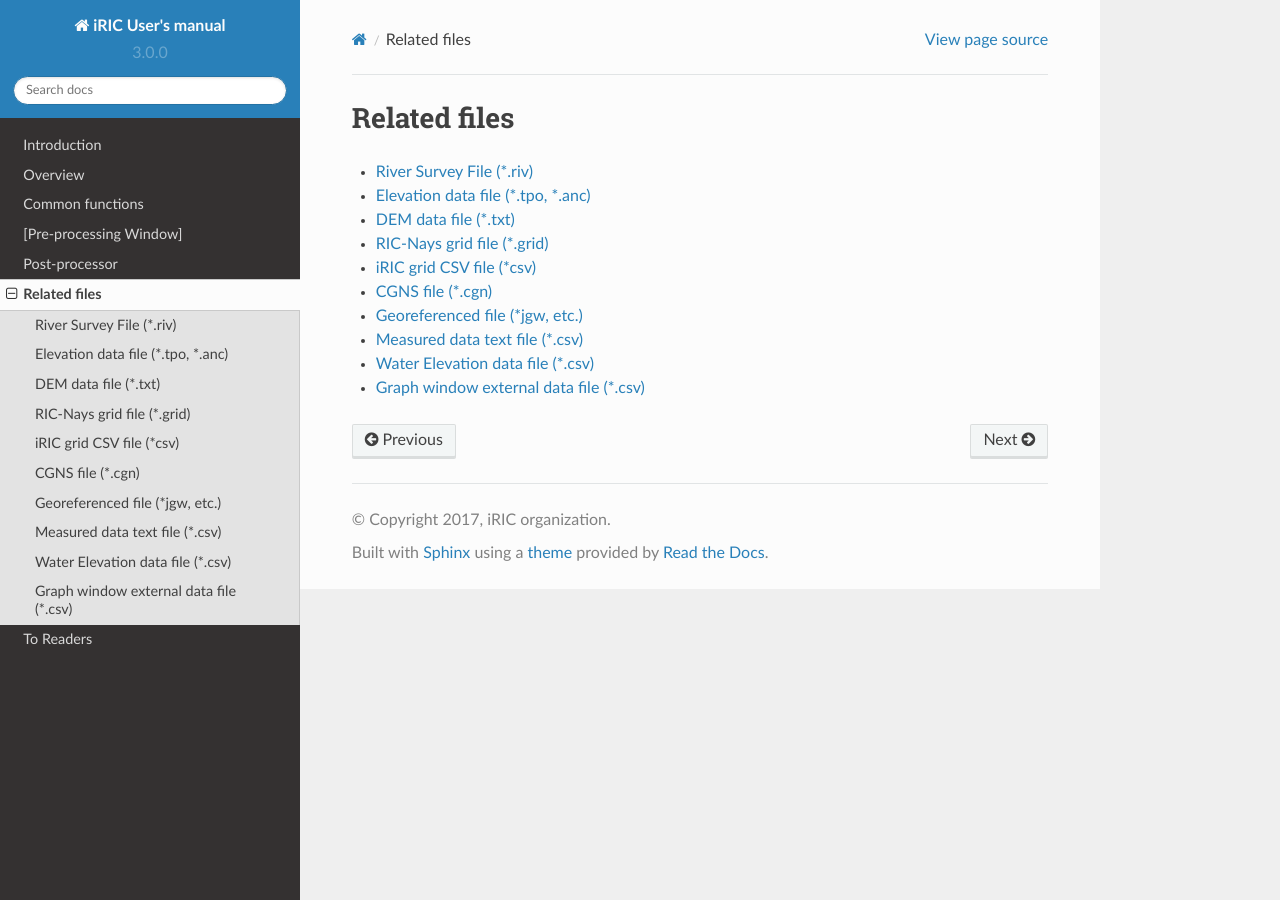
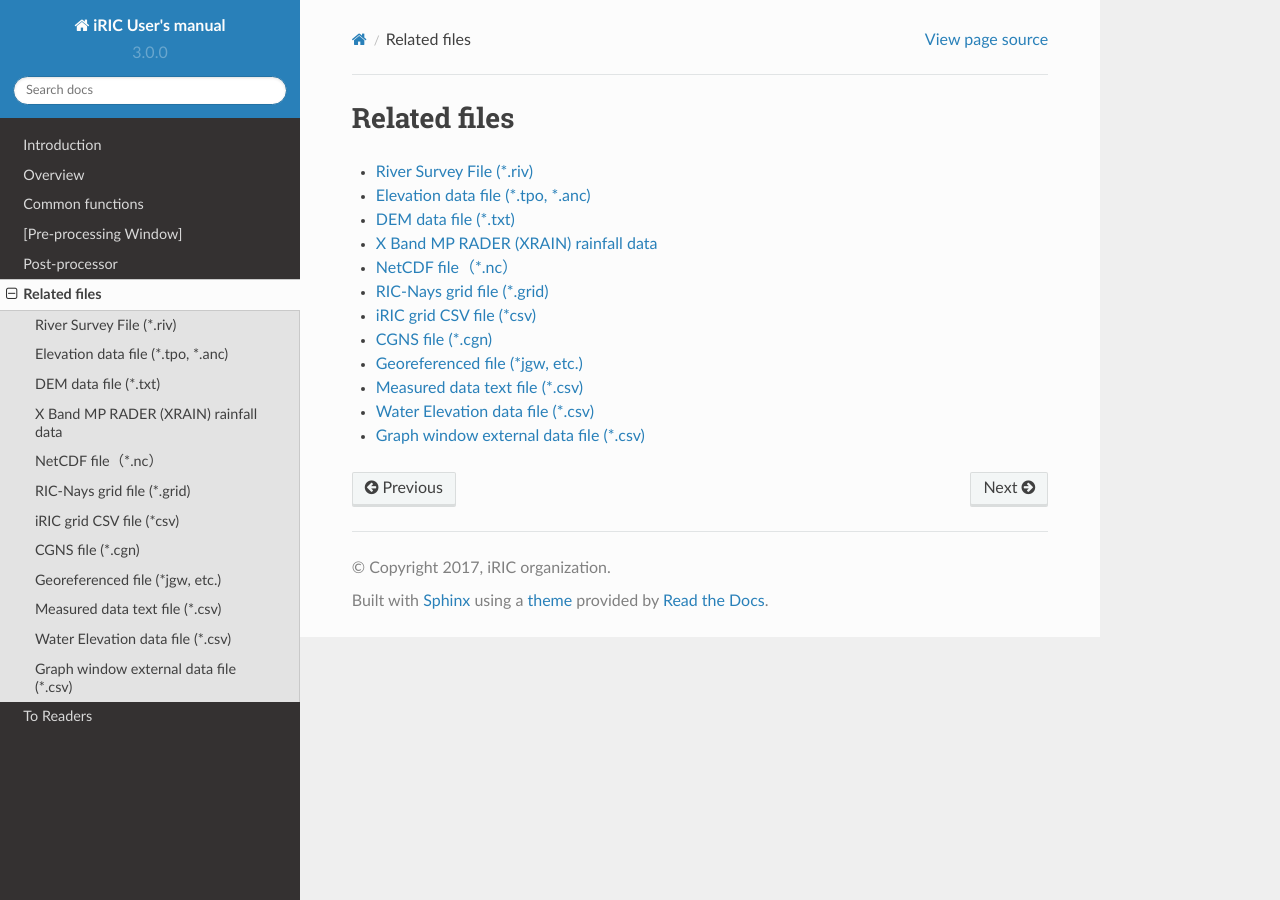
Before and after one commit to i-RIC/gui_user_manual, a Sphinx documentation site: the page built from source/06_files.rst, in a window 1280 px wide. Built offline with Sphinx 7.4.7 and the Read the Docs theme 2.0.0, drawn with Linux system fonts in a browser that asks for light colours.

Commit message:
Description about XRAIN and NetCDF file format added.

```diff
--- /dev/null
+++ b/source/06/04_xrain.rst
@@ -0,0 +1,14 @@
+X Band MP RADER (XRAIN) rainfall data
+========================================
+
+File format to containr X Band MP Rader (XRAIN) rainfall data.
+Each file contains rainfall data at a certain time.
+
+In iRIC, when XRAIN rainfall data files are stored in the same folders,
+all of them are imported as time dependent geographic data.
+
+XRAIN rainfall data file is a binary file format.
+Please refer to the PDF file in the following URL, on page 30,
+if you want to know the detailed file format.
+
+http://www.mlit.go.jp/common/000191455.pdf
--- a/source/06_files.rst
+++ b/source/06_files.rst
@@ -7,10 +7,12 @@
    06/01_riversurvey
    06/02_elevation
    06/03_dem
-   06/04_nays_grid
-   06/05_grid_csv
-   06/06_cgns
-   06/07_georef
-   06/08_measured_data_text
-   06/09_water_elevation
-   06/10_graph_external_data
+   06/04_xrain
+   06/05_netcdf
+   06/06_nays_grid
+   06/07_grid_csv
+   06/08_cgns
+   06/09_georef
+   06/10_measured_data_text
+   06/11_water_elevation
+   06/12_graph_external_data
```
Also changed, not shown: source/06/05_netcdf.rst (added, +11 -0 lines), source/06/06_nays_grid.rst (renamed from source/06/04_nays_grid.rst), source/06/07_grid_csv.rst (renamed from source/06/05_grid_csv.rst), source/06/08_cgns.rst (renamed from source/06/06_cgns.rst), source/06/09_georef.rst (renamed from source/06/07_georef.rst), source/06/10_measured_data_text.rst (renamed from source/06/08_measured_data_text.rst), source/06/11_water_elevation.rst (renamed from source/06/09_water_elevation.rst), source/06/12_graph_external_data.rst (renamed from source/06/10_graph_external_data.rst).
